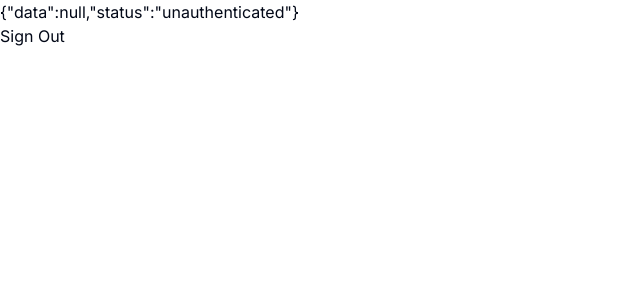
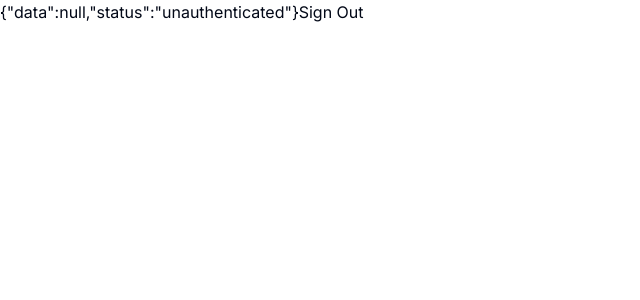
Before and after one commit to Bonkesam/Authentication-V5, a Next.js app: page /settings in a window 1280 px wide. Shown: the top 300 px of the page, without its empty margins (0-640 px from the left). Built offline with nearby package versions, Linux system fonts and the light colour scheme; no server answers.

Commit message:
Adds the new signout in the settings page

```diff
--- a/app/(protected)/settings/page.tsx
+++ b/app/(protected)/settings/page.tsx
@@ -1,21 +1,23 @@
 'use client';
 
-import { useSession } from "next-auth/react";
+import { useSession, signOut } from "next-auth/react";
 
 
 const SettingsPage = () => {
 
   const session = useSession();
 
+  const onClick = () => {
+    signOut();
+  };
+
   return (
     <div>
       {JSON.stringify(session)}
 
-      <form>
-        <button type="submit">
-          Sign Out
-        </button>
-      </form>
+      <button onClick={onClick} type="submit">
+        Sign Out
+      </button>
 
     </div>
   )
```
